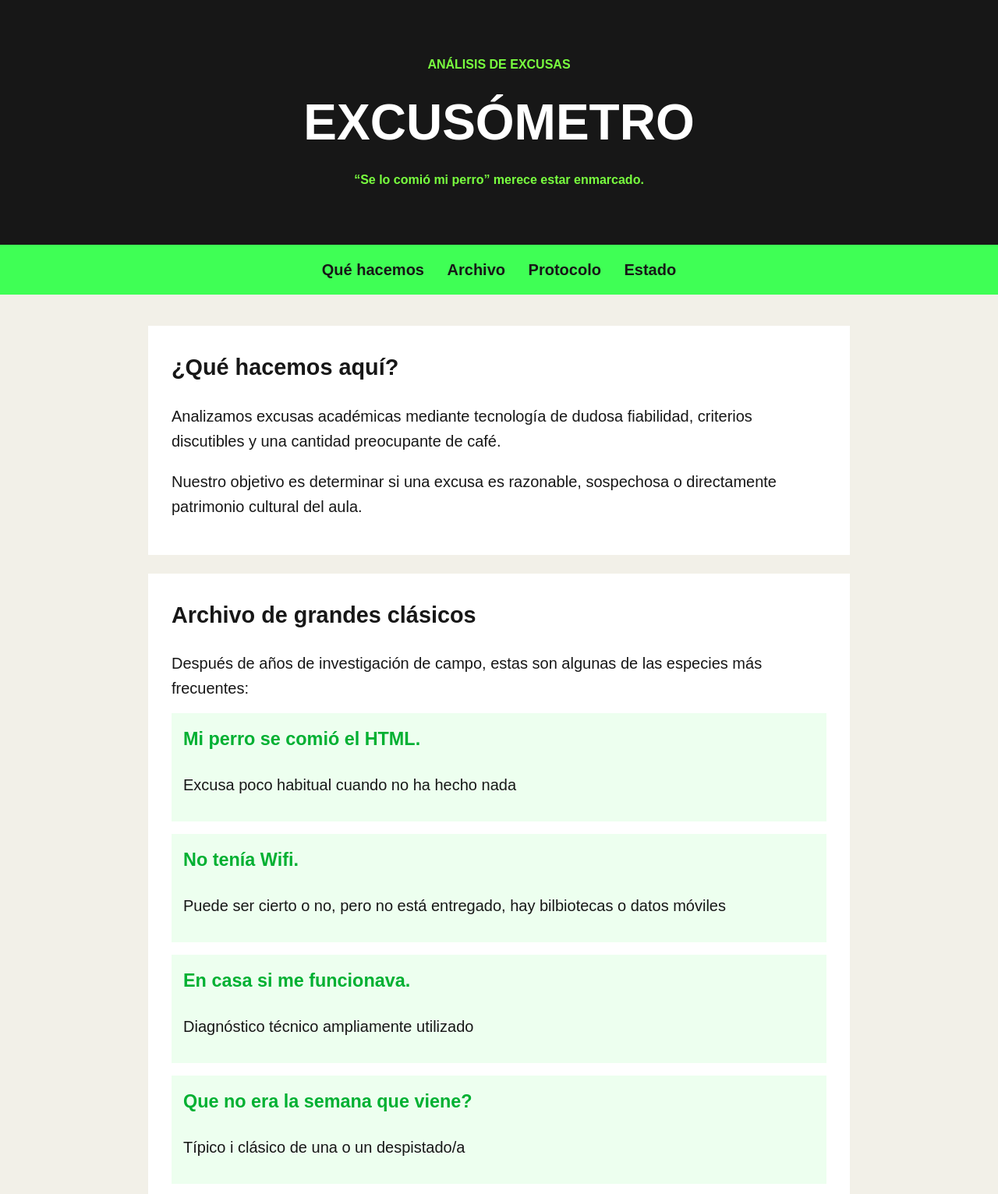
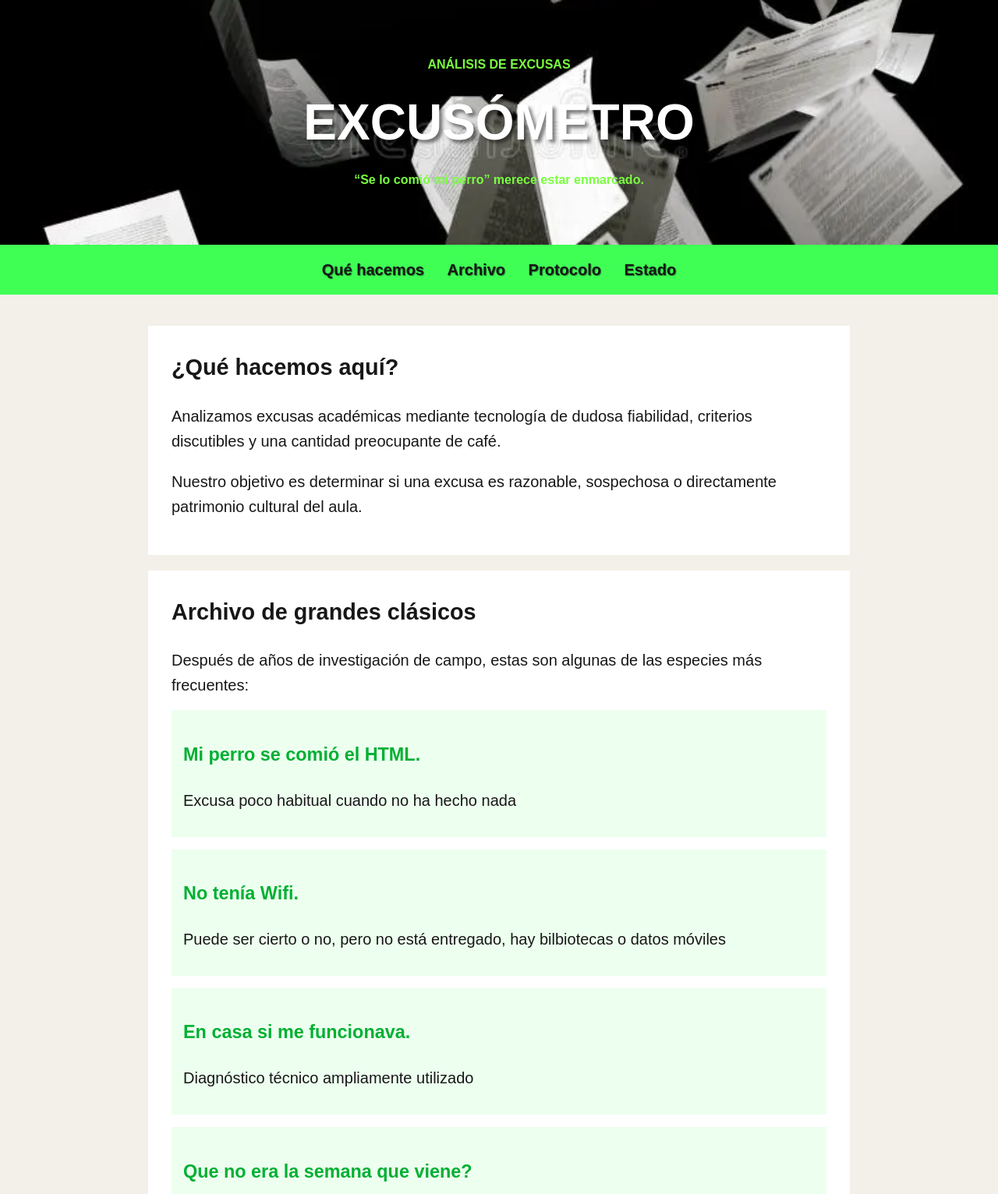
Before and after one commit to MPuertasS/Excusometro, a plain HTML site: page index.html in a window 1280 px wide. Shown: the top 1532 px of the page at 78% size. Drawn offline with Linux system fonts and the light colour scheme.

Commit message:
actualizado

```diff
--- a/estilos.css
+++ b/estilos.css
@@ -8,7 +8,9 @@ body {
 }
 
 header {
-    background-color: #171717;
+    background-image: url("img/papeles.png");
+    background-size: cover;
+    background-position: center;
     color: #f2f0e8;
     text-align: center;
     padding: 60px 30px;
@@ -26,6 +28,7 @@ h1 {
     font-size: 4rem;
     font-weight: 700;
     margin: 10px 0;
+    text-shadow: 4px 4px 4px rgba(0, 0, 0, 0.5);
 }
 
 nav{
@@ -39,6 +42,7 @@ nav a{
     font-weight: 700;
     text-decoration: none;
     margin: 0 12px;
+    text-shadow: 1px 1px 1px rgba(0, 0, 0, 0.5);
 }
 
 nav a:hover{
@@ -53,7 +57,7 @@ main {
 
 section {
     background-color: #ffffff;
-    margin-bottom: 24px;
+    margin-bottom: 20px;
     padding: 30px;
 }
 
@@ -76,7 +80,6 @@ p {
 
 .excusa h3{
     color: #00b032;
-    margin-top: 0;
 }
 
 #estado{
--- a/index.html
+++ b/index.html
@@ -99,7 +99,7 @@
             <h2>Estado actual del sistema</h2>
 
             <p>
-                -OPERATIVO🟢 | Preparado para recibir barvaridades de excusas.
+                -OPERATIVO | Preparado para recibir barvaridades de excusas.
             </p>
 
             <p>
```
Also changed, not shown: img/papeles.png (added).
